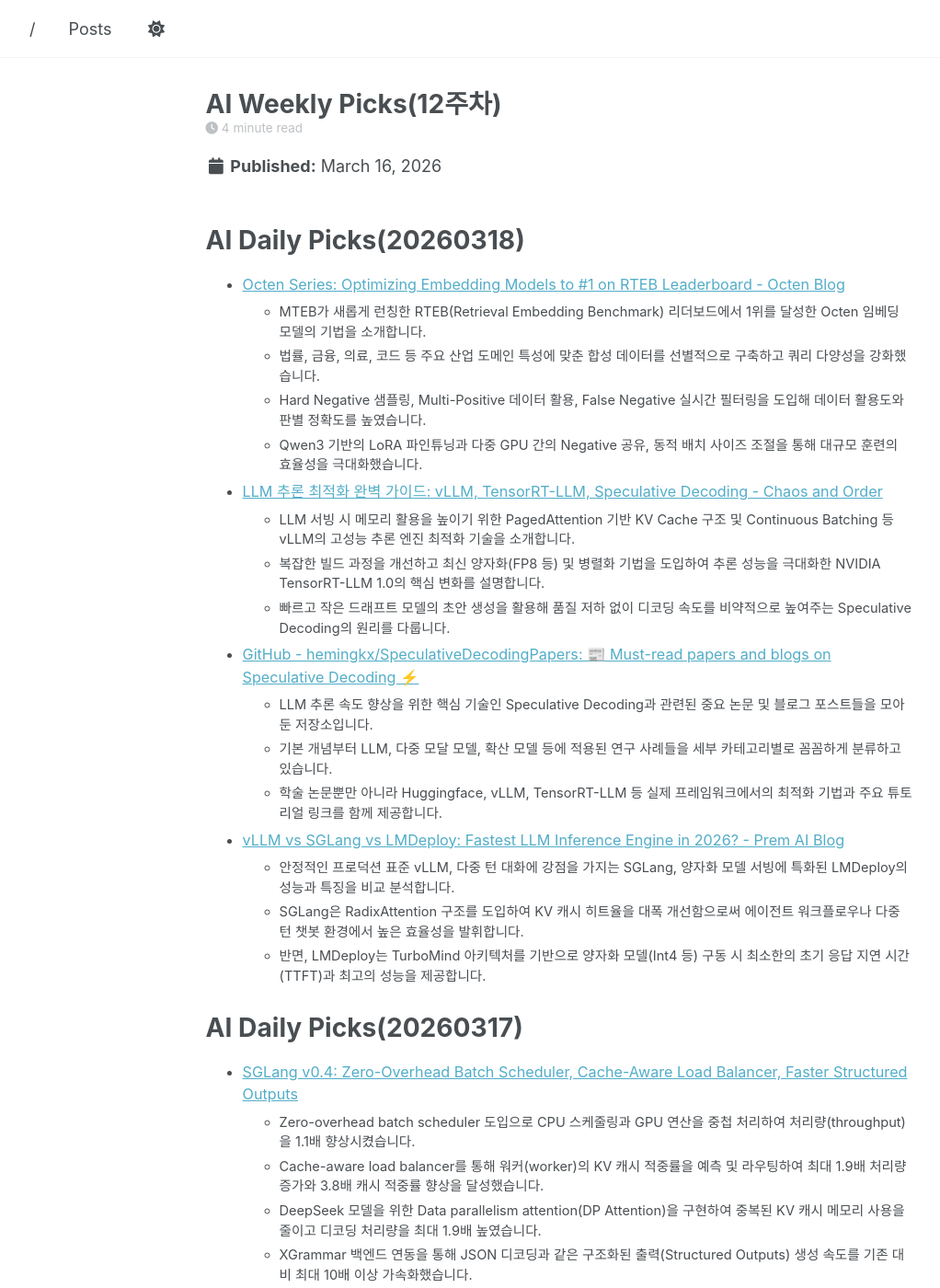
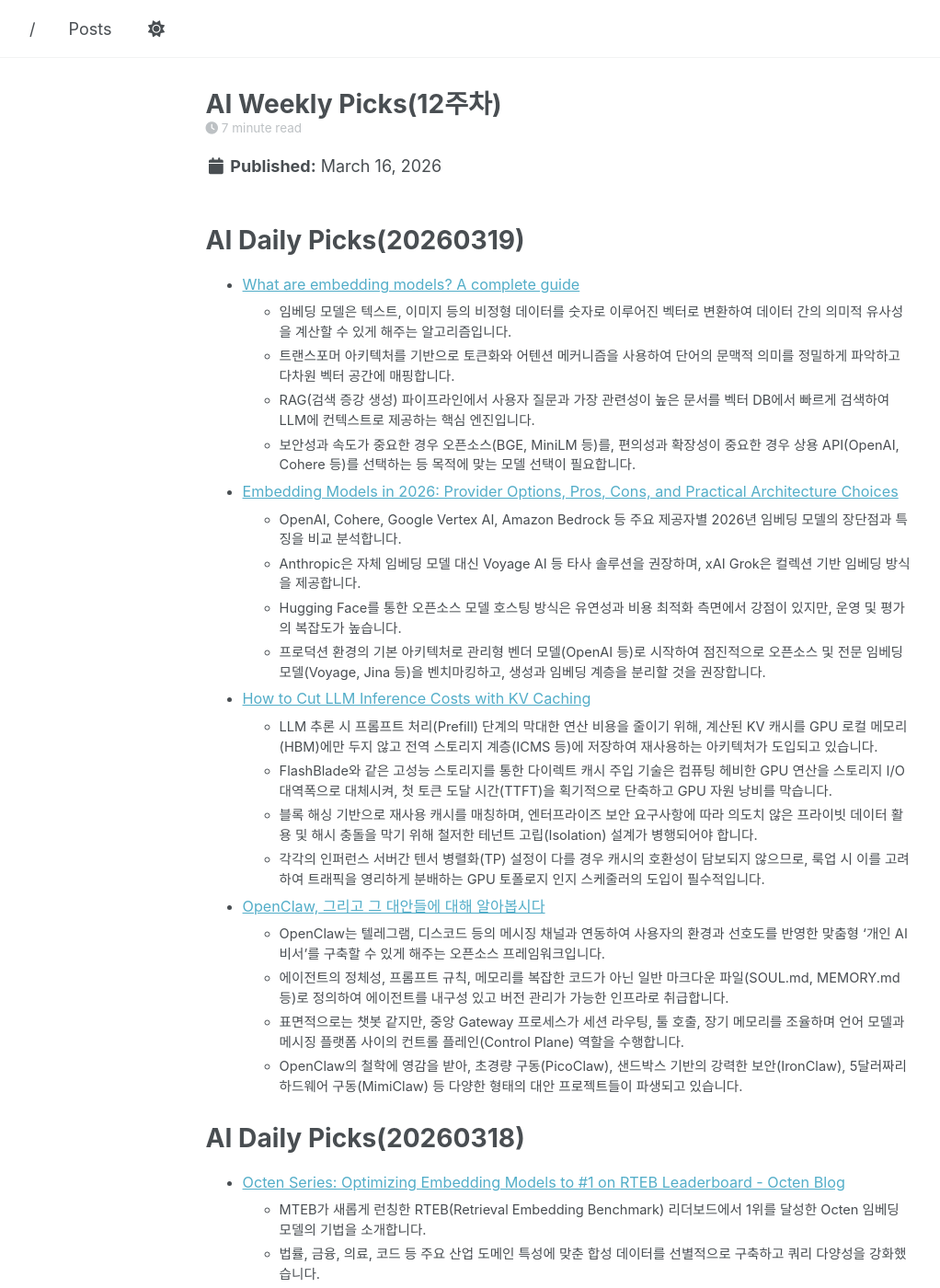
Before and after one commit to parameterfreak/parameterfreak.github.io, a Jekyll site: the page built from _posts/2026-03-16-ai-weekly-picks.md, in a window 1280 px wide and 1400 px high. Shown: the whole window at 92% size, without its empty margins (58-1080 px from the left). Built offline with Jekyll 4.4.1, drawn with Linux system fonts in a browser that asks for light colours; a script that is not in the unit is left out.

Commit message:
Add AI Daily Picks for March 19, 2026
Added AI Daily Picks for March 19, 2026, including articles on embedding models and LLM inference costs.

```diff
--- a/_posts/2026-03-16-ai-weekly-picks.md
+++ b/_posts/2026-03-16-ai-weekly-picks.md
@@ -9,6 +9,30 @@
   - News
   - Reference
 ---
+
+# AI Daily Picks(20260319)
+
+* [What are embedding models? A complete guide](https://www.openlayer.com/blog/post/what-are-embedding-models-complete-guide)
+  * 임베딩 모델은 텍스트, 이미지 등의 비정형 데이터를 숫자로 이루어진 벡터로 변환하여 데이터 간의 의미적 유사성을 계산할 수 있게 해주는 알고리즘입니다.
+  * 트랜스포머 아키텍처를 기반으로 토큰화와 어텐션 메커니즘을 사용하여 단어의 문맥적 의미를 정밀하게 파악하고 다차원 벡터 공간에 매핑합니다.
+  * RAG(검색 증강 생성) 파이프라인에서 사용자 질문과 가장 관련성이 높은 문서를 벡터 DB에서 빠르게 검색하여 LLM에 컨텍스트로 제공하는 핵심 엔진입니다.
+  * 보안성과 속도가 중요한 경우 오픈소스(BGE, MiniLM 등)를, 편의성과 확장성이 중요한 경우 상용 API(OpenAI, Cohere 등)를 선택하는 등 목적에 맞는 모델 선택이 필요합니다.
+* [Embedding Models in 2026: Provider Options, Pros, Cons, and Practical Architecture Choices](https://www.stackspend.app/resources/blog/embedding-models-2026-options-pros-cons)
+  * OpenAI, Cohere, Google Vertex AI, Amazon Bedrock 등 주요 제공자별 2026년 임베딩 모델의 장단점과 특징을 비교 분석합니다.
+  * Anthropic은 자체 임베딩 모델 대신 Voyage AI 등 타사 솔루션을 권장하며, xAI Grok은 컬렉션 기반 임베딩 방식을 제공합니다.
+  * Hugging Face를 통한 오픈소스 모델 호스팅 방식은 유연성과 비용 최적화 측면에서 강점이 있지만, 운영 및 평가의 복잡도가 높습니다.
+  * 프로덕션 환경의 기본 아키텍처로 관리형 벤더 모델(OpenAI 등)로 시작하여 점진적으로 오픈소스 및 전문 임베딩 모델(Voyage, Jina 등)을 벤치마킹하고, 생성과 임베딩 계층을 분리할 것을 권장합니다.
+* [How to Cut LLM Inference Costs with KV Caching](https://blog.purestorage.com/purely-technical/cut-llm-inference-costs-with-kv-caching/)
+  * LLM 추론 시 프롬프트 처리(Prefill) 단계의 막대한 연산 비용을 줄이기 위해, 계산된 KV 캐시를 GPU 로컬 메모리(HBM)에만 두지 않고 전역 스토리지 계층(ICMS 등)에 저장하여 재사용하는 아키텍처가 도입되고 있습니다.
+  * FlashBlade와 같은 고성능 스토리지를 통한 다이렉트 캐시 주입 기술은 컴퓨팅 헤비한 GPU 연산을 스토리지 I/O 대역폭으로 대체시켜, 첫 토큰 도달 시간(TTFT)을 획기적으로 단축하고 GPU 자원 낭비를 막습니다.
+  * 블록 해싱 기반으로 재사용 캐시를 매칭하며, 엔터프라이즈 보안 요구사항에 따라 의도치 않은 프라이빗 데이터 활용 및 해시 충돌을 막기 위해 철저한 테넌트 고립(Isolation) 설계가 병행되어야 합니다.
+  * 각각의 인퍼런스 서버간 텐서 병렬화(TP) 설정이 다를 경우 캐시의 호환성이 담보되지 않으므로, 룩업 시 이를 고려하여 트래픽을 영리하게 분배하는 GPU 토폴로지 인지 스케줄러의 도입이 필수적입니다.
+* [OpenClaw, 그리고 그 대안들에 대해 알아봅시다](https://turingpost.co.kr/p/openclaw)
+  * OpenClaw는 텔레그램, 디스코드 등의 메시징 채널과 연동하여 사용자의 환경과 선호도를 반영한 맞춤형 '개인 AI 비서'를 구축할 수 있게 해주는 오픈소스 프레임워크입니다.
+  * 에이전트의 정체성, 프롬프트 규칙, 메모리를 복잡한 코드가 아닌 일반 마크다운 파일(SOUL.md, MEMORY.md 등)로 정의하여 에이전트를 내구성 있고 버전 관리가 가능한 인프라로 취급합니다.
+  * 표면적으로는 챗봇 같지만, 중앙 Gateway 프로세스가 세션 라우팅, 툴 호출, 장기 메모리를 조율하며 언어 모델과 메시징 플랫폼 사이의 컨트롤 플레인(Control Plane) 역할을 수행합니다.
+  * OpenClaw의 철학에 영감을 받아, 초경량 구동(PicoClaw), 샌드박스 기반의 강력한 보안(IronClaw), 5달러짜리 하드웨어 구동(MimiClaw) 등 다양한 형태의 대안 프로젝트들이 파생되고 있습니다.
+
 
 # AI Daily Picks(20260318)
 
```
